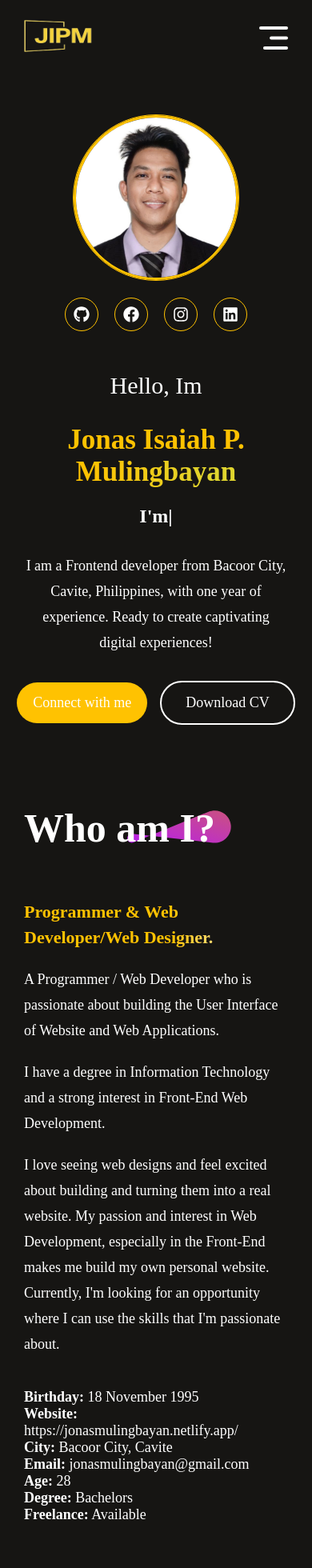
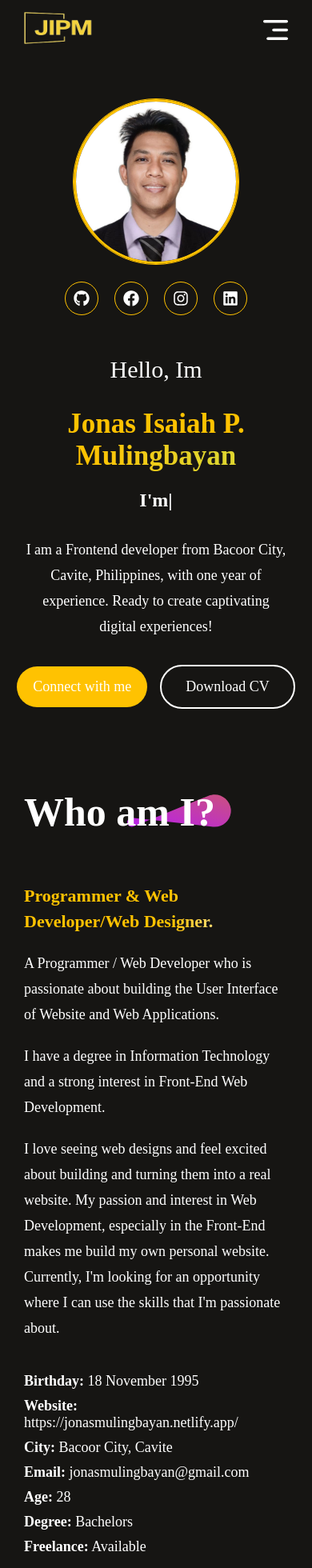
Before and after one commit to jonasmulingbayan/jonasisaiahmulingbayan, a React (Vite) app: page / in a window 390 px wide. Shown: the top 1960 px of the page at 80% size. Built offline with nearby package versions, Linux system fonts and the light colour scheme; a web font is replaced by a local one.

Commit message:
Update Responsive Styles for Mobile

```diff
--- a/src/Components/About/About.css
+++ b/src/Components/About/About.css
@@ -153,6 +153,7 @@
 .about-informations ul li{
     list-style: none;
     font-size:22px;
+    margin-bottom: 5px;
 }
 @media(max-width:1024px){
     .about{
@@ -230,6 +231,7 @@
 
     .about-informations ul li{
         font-size:18px;
+        margin-bottom: 10px;
     }
 
 }
--- a/src/Components/Navbar/Navbar.css
+++ b/src/Components/Navbar/Navbar.css
@@ -99,9 +99,6 @@
     }
 }
 @media(max-width:1400px){
-    .navbar{
-        padding:20px 50px;
-    }
     .nav-menu{
         gap:40px;
         font-size: 18px;
@@ -115,9 +112,6 @@
 }
 
 @media(max-width:1024px){
-    .navbar{
-        padding:20px 50px;
-    }
     .nav-connect{
         display: none;
     }
@@ -159,8 +153,9 @@
 }
 
 @media(max-width:500px){
-
-
+    .navbar{
+        padding:10px 50px;
+    }
     .navbar h3{
         font-size:18px;
         margin-left:-10px;
@@ -169,4 +164,11 @@
         height: 50px;
         width: 100px;
     }
+
+    .nav-mob-open{
+        height: 25px;
+    }
+    .nav-mob-close{
+        height: 25px;
+    }
 }
--- a/src/Components/Services/Services.css
+++ b/src/Components/Services/Services.css
@@ -85,7 +85,7 @@
     }
 
     .services-format p{
-        font-size:16px;
+        font-size:18px;
         line-height: 32px;
     }
 
```
